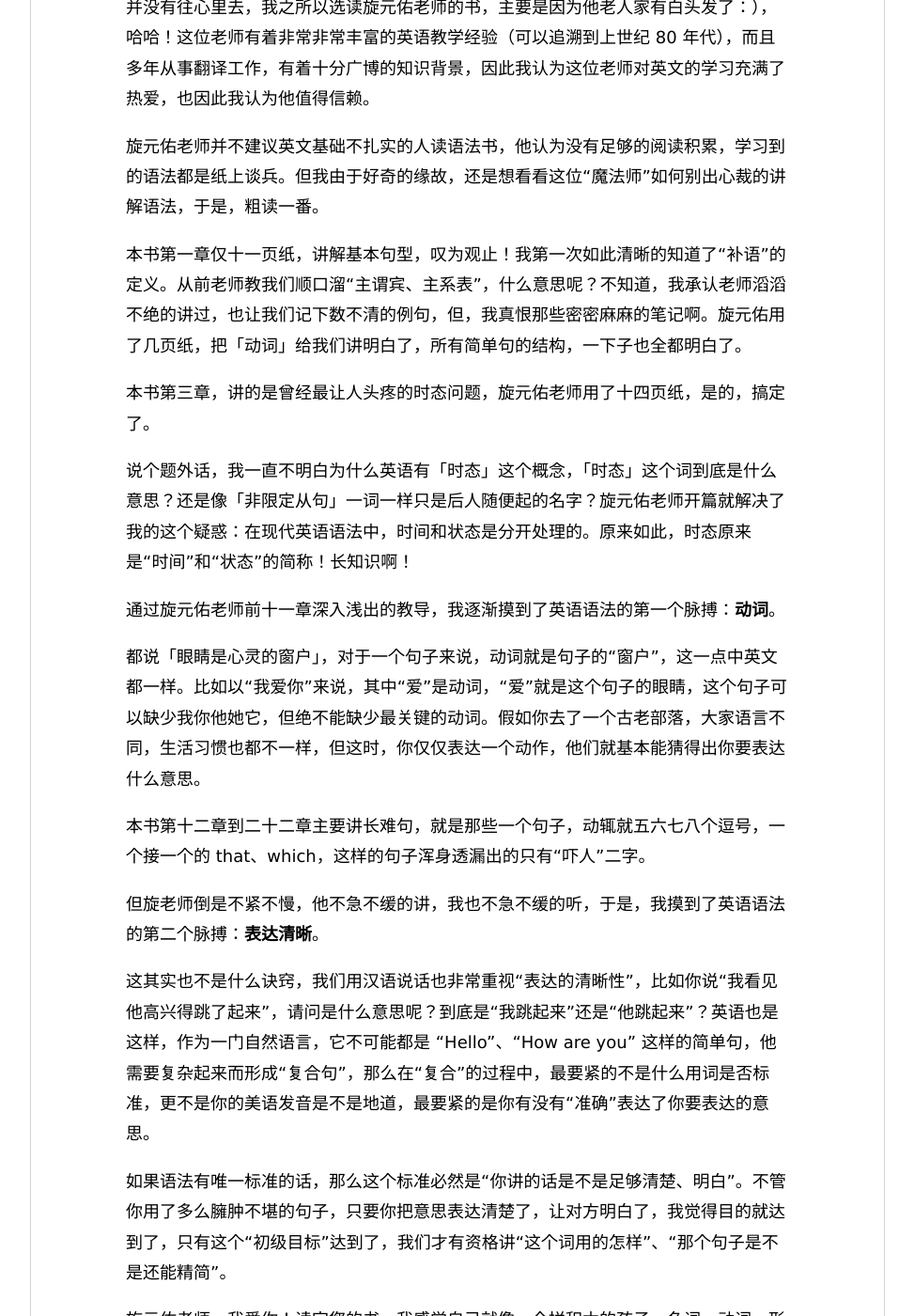
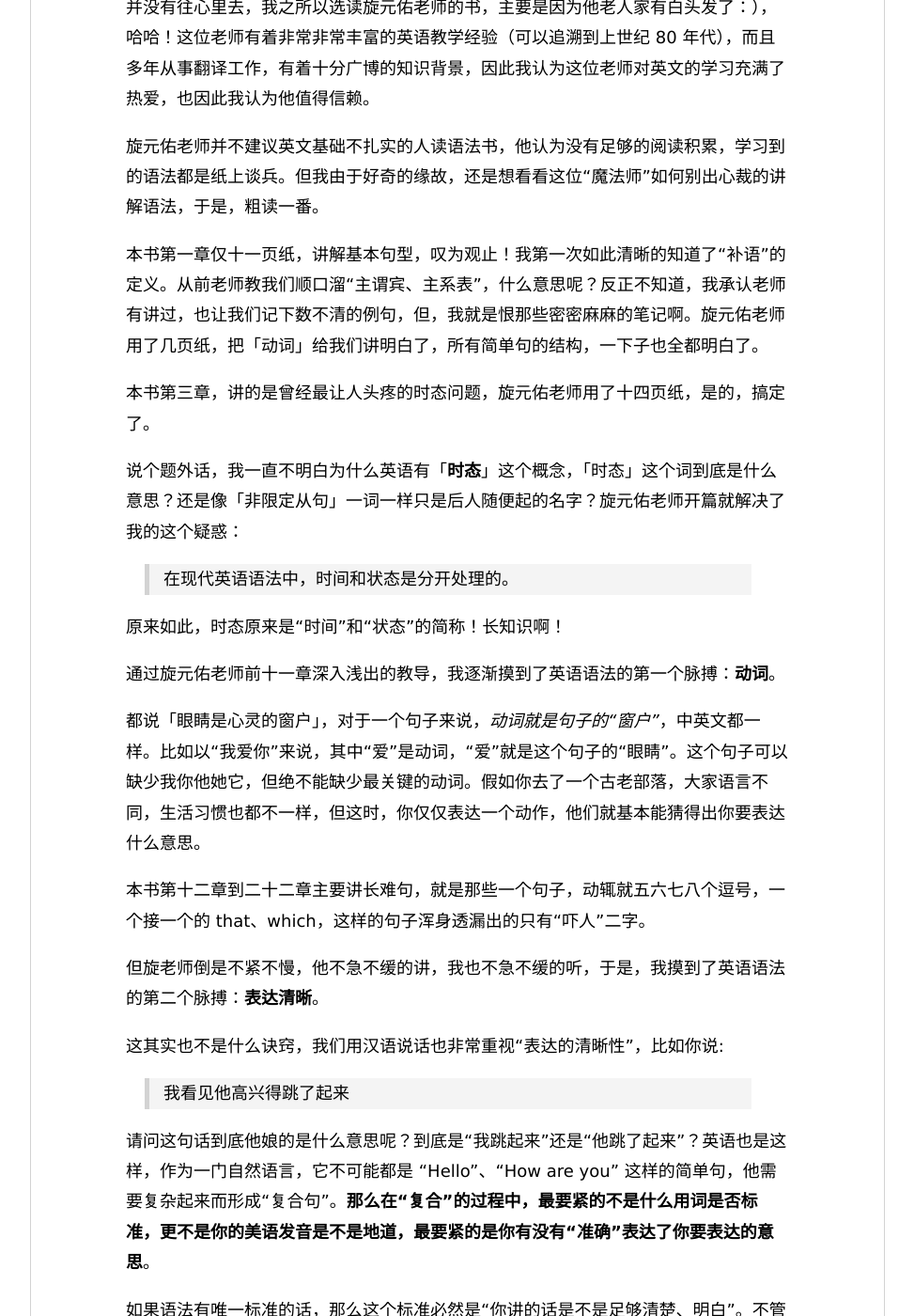
Before and after one commit to Haiyung/haiyung.github.io, a Jekyll site: the page built from _posts/2020-04-25-xuan-yuan-you-english-grammar.md, in a window 1280 px wide and 1400 px high, scrolled down 812 px. Shown: the whole window at 94% size, without its empty margins (153-1126 px from the left). Built offline with Jekyll 4.4.1, drawn with Linux system fonts in a browser that asks for light colours; some of the changed text lies outside the part shown.

Commit message:
update article: english grammar

```diff
--- a/_posts/2020-04-25-xuan-yuan-you-english-grammar.md
+++ b/_posts/2020-04-25-xuan-yuan-you-english-grammar.md
@@ -17,31 +17,39 @@
 
 我们学习一门语言的时候，如果有一路捡钱那般的兴奋和玩儿命，那没有学不成的道理。
 
-读《旋元佑语法俱乐部》就像是在捡钱，尤其是对那些被中学英语虐过的朋友来说。我们是一类人，我们都曾被英语戏弄过，在我们看来，英语语法就像个巫婆一样喜怒无常、反反复复，它没有一条永恒的准则，情景一换 `to do`、`doing`、`have been doing`、`have been being` 之类的狗东西就开始各种“挑衅”...一节课下来，N 个句子的语法，N 个时态的语法，N 个单词的用法，例如 stop to do 和 stop doing 的辨析，妈的，我就纳闷儿，说英语这么费劲吗？外国人脑子怎么长的？他说话前真的会考虑这么些个条条框框吗？为此，我一度怀疑自己的智力水平。
+读《旋元佑语法俱乐部》就像是在捡钱，尤其是对那些被中学英语虐过的朋友来说。我们是一类人，我们都曾被英语戏弄过，在我们看来，英语语法就像个巫婆一样喜怒无常、反反复复。它没有一条永恒的准则，情景一换，`to do`、`doing`、`have been doing`、`have been being` 之类的狗东西就开始各种“挑衅”，谁知道用哪个？！一节课下来，N 个句子的语法，N 个时态的语法，N 个单词的用法（例如 stop to do 和 stop doing 的辨析）。妈的，我就纳闷儿，说英语这么费劲吗？外国人脑子怎么长，才能在说话前考虑这么些个条条框框？为此，我一度怀疑自己的智力水平。
 
 都说旋元佑老师是英语魔法师，他的语法课程号称“不需死背就能精通语法”。这些宣传我并没有往心里去，我之所以选读旋元佑老师的书，主要是因为他老人家有白头发了：），哈哈！这位老师有着非常非常丰富的英语教学经验（可以追溯到上世纪 80 年代），而且多年从事翻译工作，有着十分广博的知识背景，因此我认为这位老师对英文的学习充满了热爱，也因此我认为他值得信赖。
 
 旋元佑老师并不建议英文基础不扎实的人读语法书，他认为没有足够的阅读积累，学习到的语法都是纸上谈兵。但我由于好奇的缘故，还是想看看这位“魔法师”如何别出心裁的讲解语法，于是，粗读一番。
 
-本书第一章仅十一页纸，讲解基本句型，叹为观止！我第一次如此清晰的知道了“补语”的定义。从前老师教我们顺口溜“主谓宾、主系表”，什么意思呢？不知道，我承认老师滔滔不绝的讲过，也让我们记下数不清的例句，但，我真恨那些密密麻麻的笔记啊。旋元佑用了几页纸，把「动词」给我们讲明白了，所有简单句的结构，一下子也全都明白了。
+本书第一章仅十一页纸，讲解基本句型，叹为观止！我第一次如此清晰的知道了“补语”的定义。从前老师教我们顺口溜“主谓宾、主系表”，什么意思呢？反正不知道，我承认老师有讲过，也让我们记下数不清的例句，但，我就是恨那些密密麻麻的笔记啊。旋元佑老师用了几页纸，把「动词」给我们讲明白了，所有简单句的结构，一下子也全都明白了。
 
 本书第三章，讲的是曾经最让人头疼的时态问题，旋元佑老师用了十四页纸，是的，搞定了。
 
-说个题外话，我一直不明白为什么英语有「时态」这个概念，「时态」这个词到底是什么意思？还是像「非限定从句」一词一样只是后人随便起的名字？旋元佑老师开篇就解决了我的这个疑惑：在现代英语语法中，时间和状态是分开处理的。原来如此，时态原来是“时间”和“状态”的简称！长知识啊！
+说个题外话，我一直不明白为什么英语有「**时态**」这个概念，「时态」这个词到底是什么意思？还是像「非限定从句」一词一样只是后人随便起的名字？旋元佑老师开篇就解决了我的这个疑惑：
+
+> 在现代英语语法中，时间和状态是分开处理的。
+
+原来如此，时态原来是“时间”和“状态”的简称！长知识啊！
 
 通过旋元佑老师前十一章深入浅出的教导，我逐渐摸到了英语语法的第一个脉搏：**动词**。
 
-都说「眼睛是心灵的窗户」，对于一个句子来说，动词就是句子的“窗户”，这一点中英文都一样。比如以“我爱你”来说，其中“爱”是动词，“爱”就是这个句子的眼睛，这个句子可以缺少我你他她它，但绝不能缺少最关键的动词。假如你去了一个古老部落，大家语言不同，生活习惯也都不一样，但这时，你仅仅表达一个动作，他们就基本能猜得出你要表达什么意思。
+都说「眼睛是心灵的窗户」，对于一个句子来说，*动词就是句子的“窗户”*，中英文都一样。比如以“我爱你”来说，其中“爱”是动词，“爱”就是这个句子的“眼睛”。这个句子可以缺少我你他她它，但绝不能缺少最关键的动词。假如你去了一个古老部落，大家语言不同，生活习惯也都不一样，但这时，你仅仅表达一个动作，他们就基本能猜得出你要表达什么意思。
 
 本书第十二章到二十二章主要讲长难句，就是那些一个句子，动辄就五六七八个逗号，一个接一个的 that、which，这样的句子浑身透漏出的只有“吓人”二字。
 
 但旋老师倒是不紧不慢，他不急不缓的讲，我也不急不缓的听，于是，我摸到了英语语法的第二个脉搏：**表达清晰**。
 
-这其实也不是什么诀窍，我们用汉语说话也非常重视“表达的清晰性”，比如你说“我看见他高兴得跳了起来”，请问是什么意思呢？到底是“我跳起来”还是“他跳起来”？英语也是这样，作为一门自然语言，它不可能都是 “Hello”、“How are you” 这样的简单句，他需要复杂起来而形成“复合句”，那么在“复合”的过程中，最要紧的不是什么用词是否标准，更不是你的美语发音是不是地道，最要紧的是你有没有“准确”表达了你要表达的意思。
+这其实也不是什么诀窍，我们用汉语说话也非常重视“表达的清晰性”，比如你说:
+
+> 我看见他高兴得跳了起来
+
+请问这句话到底他娘的是什么意思呢？到底是“我跳起来”还是“他跳了起来”？英语也是这样，作为一门自然语言，它不可能都是 “Hello”、“How are you” 这样的简单句，他需要复杂起来而形成“复合句”。**那么在“复合”的过程中，最要紧的不是什么用词是否标准，更不是你的美语发音是不是地道，最要紧的是你有没有“准确”表达了你要表达的意思**。
 
 如果语法有唯一标准的话，那么这个标准必然是“你讲的话是不是足够清楚、明白”。不管你用了多么臃肿不堪的句子，只要你把意思表达清楚了，让对方明白了，我觉得目的就达到了，只有这个“初级目标”达到了，我们才有资格讲“这个词用的怎样”、“那个句子是不是还能精简”。
 
-旋元佑老师，我爱你！读完您的书，我感觉自己就像一个拼积木的孩子，名词、动词、形容词、副词就是我摆弄的对象。我来来回回的拼接、拆卸，以期造出一个没有歧义、晓畅明白的“人话”。您教授的英语是一门活生生的“语言”，而不像我中学学到的英语，哦，天哪，我觉得我像在搞学术。
+旋元佑老师，我爱你！读完您的书，我感觉自己就像一个拼积木的孩子，名词、动词、形容词、副词就是我摆弄的对象。我来来回回的拼接、拆卸，以期造出一个没有歧义、晓畅明白的“人话”。您教授的英语是一门活生生的“语言”，而不像我中学学到的英语，哦，天哪，很学术，很官方，很吓人。
 
 ## 通读本书后的感慨
 
```
